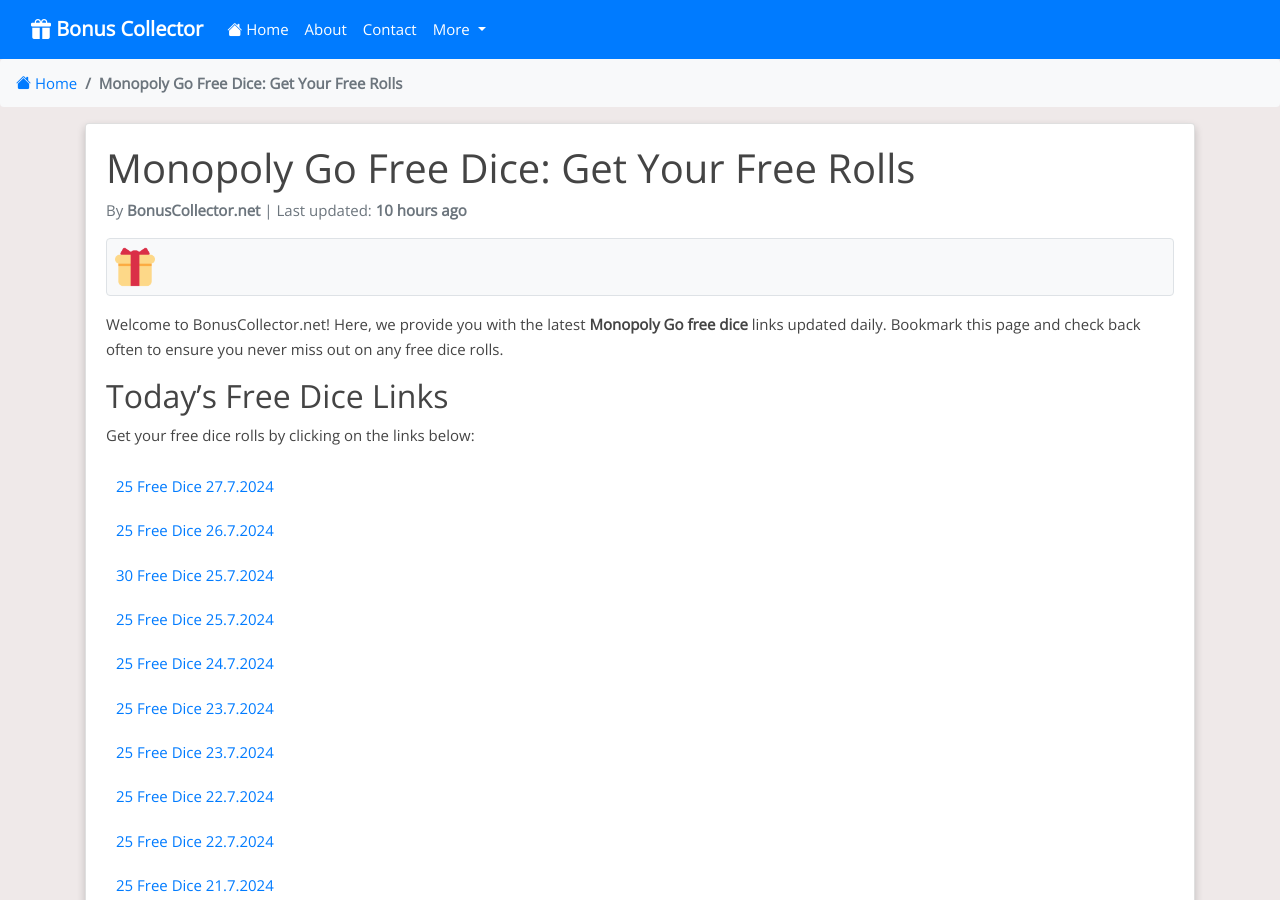
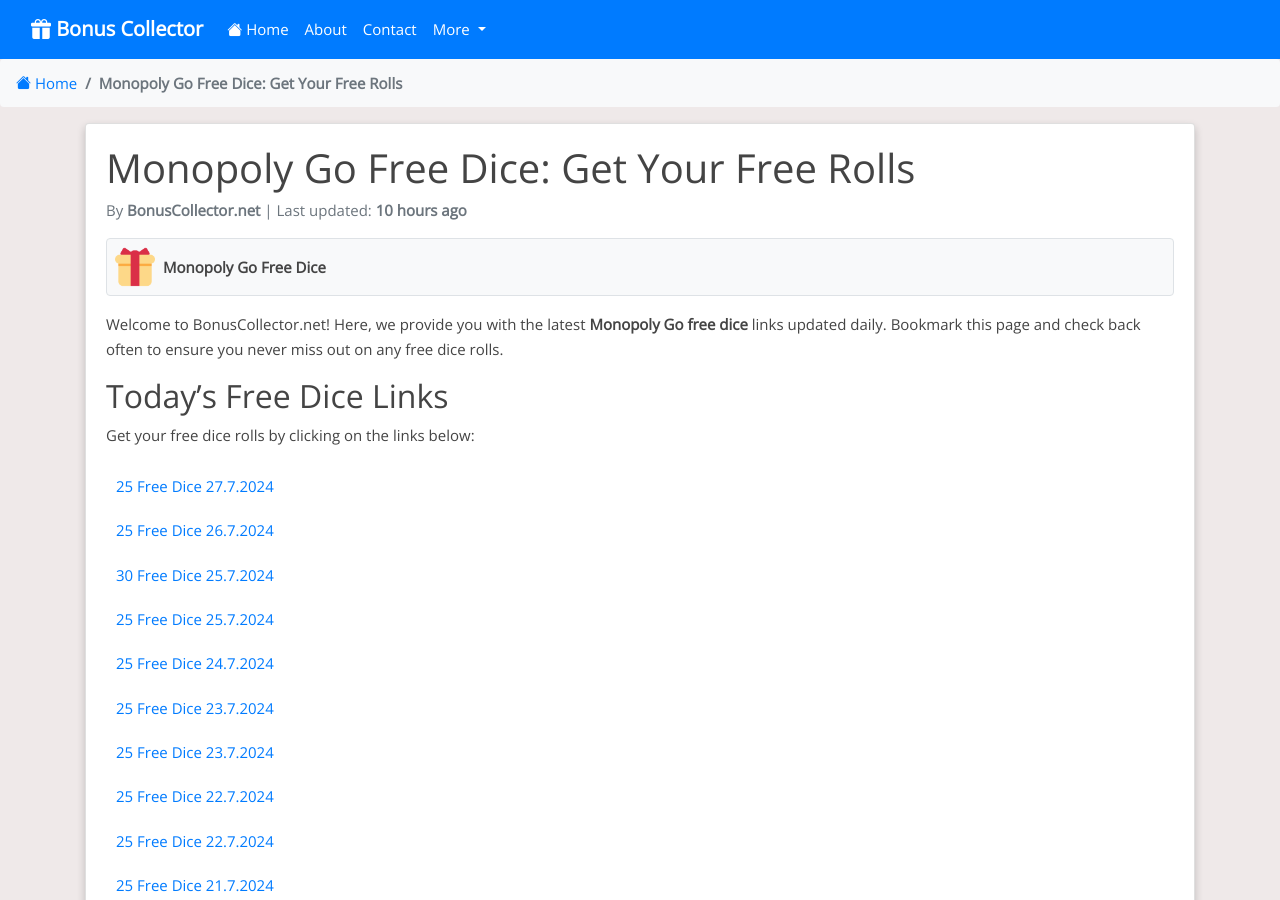
Before and after one commit to Prollad99/bs-net, a Jekyll site: the page built from _posts/2024-06-29-monopoly-go.md, in a window 1280 px wide and 900 px high. Built offline with Jekyll 4.4.1, drawn with Linux system fonts in a browser that asks for light colours; nearby versions of some CDN libraries; comment, search, counter and statistics services are not loaded.

Commit message:
Update 2024-06-29-monopoly-go.md

```diff
--- a/_posts/2024-06-29-monopoly-go.md
+++ b/_posts/2024-06-29-monopoly-go.md
@@ -9,6 +9,8 @@
 permalink: /monopoly-go-free-dice/
 image: /assets/images/monopoly-go.webp
 include_file: monopoly-go.html
+manifest: /manifests/monopoly-go.json
+app_name: "Monopoly Go Free Dice"
 ---
 
 Welcome to BonusCollector.net! Here, we provide you with the latest **Monopoly Go free dice** links updated daily. Bookmark this page and check back often to ensure you never miss out on any free dice rolls.
```
